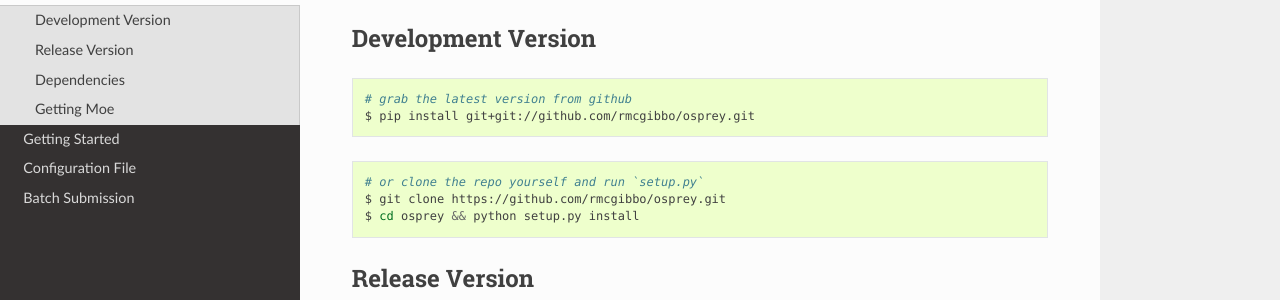
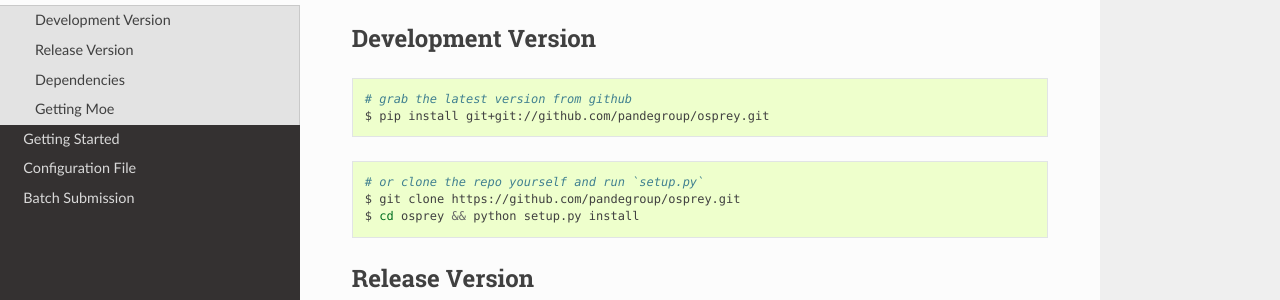
Before and after one commit to msmbuilder/osprey, a Sphinx documentation site: the page built from docs/installation.rst, in a window 1280 px wide and 900 px high. Shown: the part 186-486 px from the top of the window. Built offline with Sphinx 7.4.7 and the Read the Docs theme 2.0.0, drawn with Linux system fonts in a browser that asks for light colours.

Commit message:
Change links to point to pandegroup/osprey

```diff
--- a/docs/installation.rst
+++ b/docs/installation.rst
@@ -11,12 +11,12 @@ Development Version
 .. code-block:: bash
 
   # grab the latest version from github
-  $ pip install git+git://github.com/rmcgibbo/osprey.git
+  $ pip install git+git://github.com/pandegroup/osprey.git
 
 .. code-block:: bash
 
   # or clone the repo yourself and run `setup.py`
-  $ git clone https://github.com/rmcgibbo/osprey.git
+  $ git clone https://github.com/pandegroup/osprey.git
   $ cd osprey && python setup.py install
 
 Release Version
--- a/setup.py
+++ b/setup.py
@@ -32,7 +32,7 @@ def main(**kwargs):
         name='osprey',
         author='Robert T. McGibbon',
         author_email='rmcgibbo@gmail.com',
-        url='https://github.com/rmcgibbo/osprey',
+        url='https://github.com/pandegroup/osprey',
         classifiers=[e.strip() for e in classifiers.splitlines()],
         platforms=["Windows", "Linux", "Mac OS-X", "Unix"],
         license='Apache Software License',
```
Also changed, not shown: README.md (+3 -3 lines), 1 other file.
